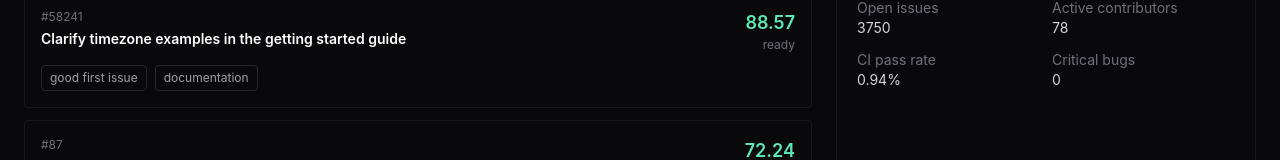
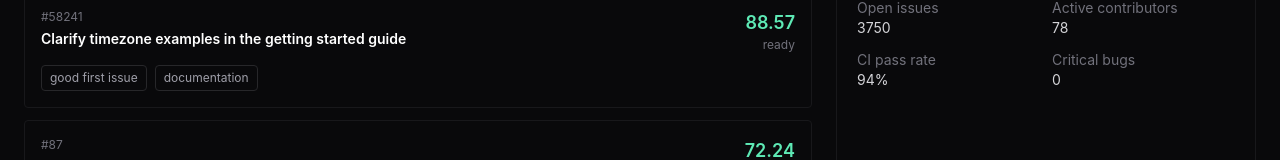
Before and after one commit to wj00243-lgtm/contribradar, a Next.js app: page / in a window 1280 px wide. Shown: the part 903-1063 px from the top of the page. Built offline with nearby package versions, Linux system fonts and the light colour scheme.

Commit message:
fix: format ci pass rate in dashboard

```diff
--- a/src/components/discovery/score-panel.tsx
+++ b/src/components/discovery/score-panel.tsx
@@ -66,7 +66,7 @@ export function ScorePanel({ repo }: ScorePanelProps) {
           <div>
             <dt className="text-zinc-500">CI pass rate</dt>
             <dd className="text-zinc-300">
-              {repo.metrics.ciPassRate === null ? "Unknown" : `${repo.metrics.ciPassRate}%`}
+              {repo.metrics.ciPassRate === null ? "Unknown" : `${Math.round(repo.metrics.ciPassRate * 100)}%`}
             </dd>
           </div>
           <div>
```
